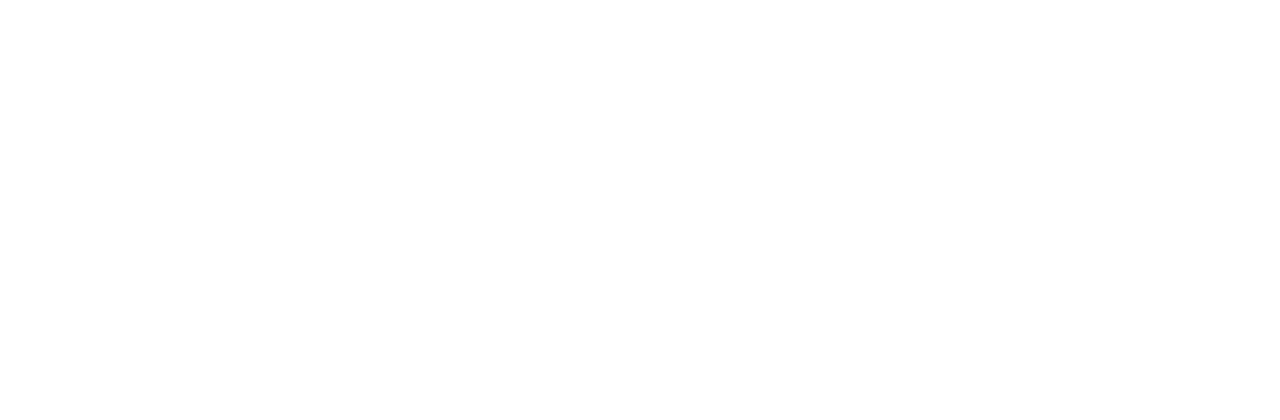
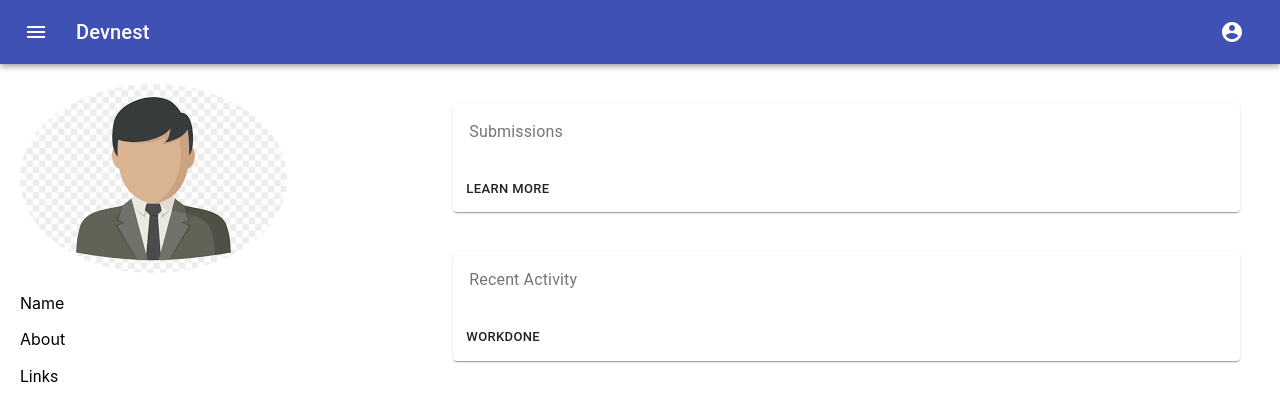
Before and after one commit to sanjay270899/devsnest-frontend, a React (Create React App) app: page /profile in a window 1280 px wide. Shown: the top 420 px of the page. Built offline with nearby package versions, Linux system fonts and the light colour scheme.

Commit message:
feature:profilepage

```diff
--- a/package.json
+++ b/package.json
@@ -19,6 +19,7 @@
     "formik": "^2.1.2",
     "formik-material-ui": "^2.0.0-alpha.3",
     "react": "^16.12.0",
+    "react-calendar-heatmap": "^1.8.1",
     "react-chartjs-2": "^2.9.0",
     "react-dom": "^16.12.0",
     "react-router": "^5.1.2",
--- a/public/index.html
+++ b/public/index.html
@@ -24,7 +24,7 @@
       work correctly both with client-side routing and a non-root public URL.
       Learn how to configure a non-root public URL by running `npm run build`.
     -->
-    <title>React App</title>
+    <title>Devsnest</title>
   </head>
   <body>
     <noscript>You need to enable JavaScript to run this app.</noscript>
--- a/src/App.tsx
+++ b/src/App.tsx
@@ -5,7 +5,7 @@
 import SignUp from './romponents/SignUp';
 import ListOfCurriculum from './romponents/ListOfCurriculum';
 import Curriculum from './romponents/Curriculum';
-
+import Profile from './romponents/Profile';
 const App: React.ElementType = () => {
   return (
     <div>
@@ -15,6 +15,7 @@
           <Route exact path="/signup" component={SignUp} />
           <Route exact path="/" component={ListOfCurriculum} />
           <Route exact path="/curriculum/:id" component={Curriculum} />
+          <Route exact path="/profile" component={Profile} />
         </Switch>
       </Router>
     </div>
--- a/src/config/axios.config.ts
+++ b/src/config/axios.config.ts
@@ -1,7 +1,7 @@
-import axios, { AxiosInstance } from "axios";
+import axios, { AxiosInstance } from 'axios';
 
 const instance: AxiosInstance = axios.create({
-  baseURL: "http://13.127.92.196:3000/",
+  baseURL: 'http://13.232.128.209:3000/',
 });
 
 export default instance;
--- a/src/romponents/Chapter.tsx
+++ b/src/romponents/Chapter.tsx
@@ -169,13 +169,13 @@
                                   >
                                     {subTask.type === 'QUESTION' ? (
                                       <HelpOutlineIcon
-                                        style={{ fontSize: '50px' }}
+                                        style={{ fontSize: '30px' }}
                                       />
                                     ) : subTask.type === 'TUTORIAL' ? (
-                                      <BookIcon style={{ fontSize: '50px' }} />
+                                      <BookIcon style={{ fontSize: '30px' }} />
                                     ) : subTask.type === 'VIDEO' ? (
                                       <MovieCreationIcon
-                                        style={{ fontSize: '50px' }}
+                                        style={{ fontSize: '30px' }}
                                       />
                                     ) : null}
                                   </Grid>
--- a/src/romponents/Header.tsx
+++ b/src/romponents/Header.tsx
@@ -55,9 +55,7 @@
             <MenuIcon />
           </IconButton>
           <Typography variant="h6" className={classes.title}>
-
-            <Link to="/" style={{ color: "#fff", textDecoration: "none" }}>
-
+            <Link to="/" style={{ color: '#fff', textDecoration: 'none' }}>
               Devnest
             </Link>
           </Typography>
@@ -88,7 +86,12 @@
                 onClose={handleClose}
               >
                 <MenuItem onClick={handleClose} style={{ color: '#000' }}>
-                  Profile
+                  <Link
+                    to="/profile"
+                    style={{ color: '#000', textDecoration: 'none' }}
+                  >
+                    Profile
+                  </Link>
                 </MenuItem>
                 <MenuItem onClick={handleClick}>
                   <Link
--- /dev/null
+++ b/src/romponents/Profile.tsx
@@ -0,0 +1,61 @@
+import React, { useEffect, useState } from 'react';
+import { Grid, Typography } from '@material-ui/core';
+import ProfileCard from './ProfileCard';
+import Header from './Header';
+import RecentActivity from './RecentActivity';
+import image from '../images/dummy.png';
+import axios from '../config/axios.config';
+import {} from '../config/axios.config';
+const Profile = () => {
+  const [profileData, setProfileData] = useState([]);
+  let token: string = localStorage.getItem('Token') || '';
+  console.log(token);
+
+  const fetchDetails = async () => {
+    if (token !== '') {
+      const res = await axios.get(`/api/users`, {
+        headers: {
+          Authorization: `Bearer ${token}`,
+        },
+      });
+
+      console.log(res);
+      // const profileData = data.data.map((item: any) => {
+      //   const data = {
+      //     name: item.name,
+      //     email: item.email,
+      //     about: item.aboutMe,
+      //     submissiondata: item.subMission,
+      //   };
+      //   return data;
+      // });
+      // setUserData(profileData);
+      // console.log(userData);
+    }
+  };
+  useEffect(() => {
+    fetchDetails();
+  });
+  return (
+    <div>
+      <Header />
+      <Grid container style={{ padding: '20px' }}>
+        <Grid item md={4}>
+          <img src={image} alt="profile" style={{ borderRadius: '100%' }} />
+          <p>Name</p>
+          <p>About</p>
+          <Typography>Links</Typography>
+        </Grid>
+        <Grid item md={8}>
+          <Typography component="div" style={{ padding: '20px' }}>
+            <ProfileCard />
+          </Typography>
+          <Typography component="div" style={{ padding: '20px' }}>
+            <RecentActivity />
+          </Typography>
+        </Grid>
+      </Grid>
+    </div>
+  );
+};
+export default Profile;
--- /dev/null
+++ b/src/romponents/ProfileCard.tsx
@@ -0,0 +1,25 @@
+import React from 'react';
+import Card from '@material-ui/core/Card';
+import CardActions from '@material-ui/core/CardActions';
+import CardContent from '@material-ui/core/CardContent';
+import Button from '@material-ui/core/Button';
+import Typography from '@material-ui/core/Typography';
+
+const ProfileCard: React.ElementType = () => {
+  return (
+    <>
+      <Card>
+        <CardContent>
+          <Typography color="textSecondary" gutterBottom>
+            Submissions
+          </Typography>
+        </CardContent>
+        <CardActions>
+          <Button size="small">Learn More</Button>
+        </CardActions>
+      </Card>
+    </>
+  );
+};
+
+export default ProfileCard;
--- /dev/null
+++ b/src/romponents/RecentActivity.tsx
@@ -0,0 +1,21 @@
+import React from 'react';
+import Card from '@material-ui/core/Card';
+import CardActions from '@material-ui/core/CardActions';
+import CardContent from '@material-ui/core/CardContent';
+import Button from '@material-ui/core/Button';
+import Typography from '@material-ui/core/Typography';
+const RecentActivity = () => {
+  return (
+    <Card>
+      <CardContent>
+        <Typography color="textSecondary" gutterBottom>
+          Recent Activity
+        </Typography>
+      </CardContent>
+      <CardActions>
+        <Button size="small">Workdone</Button>
+      </CardActions>
+    </Card>
+  );
+};
+export default RecentActivity;
```
Also changed, not shown: src/images/dummy.png (added).
